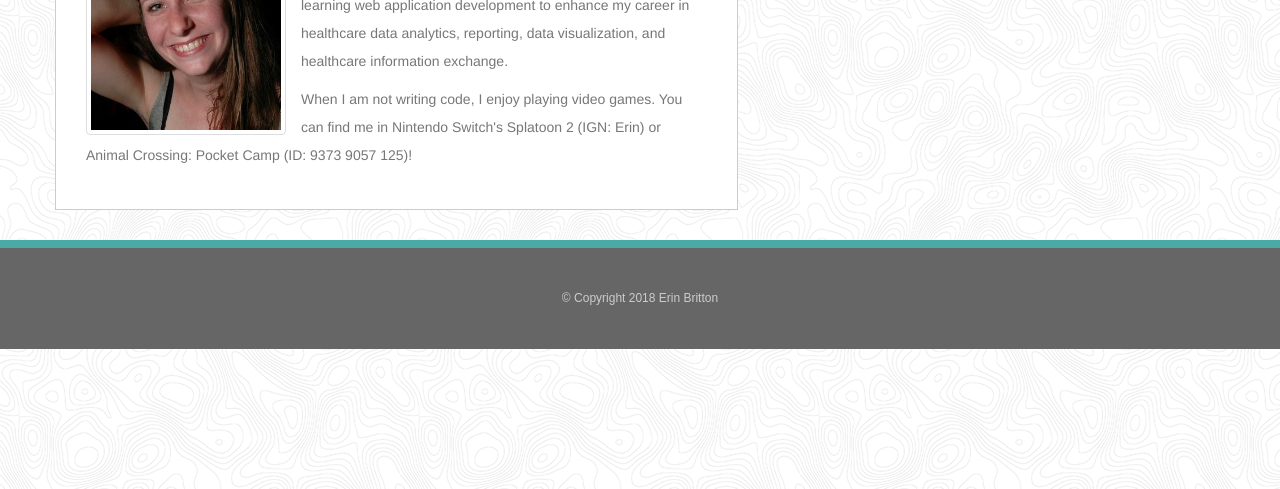
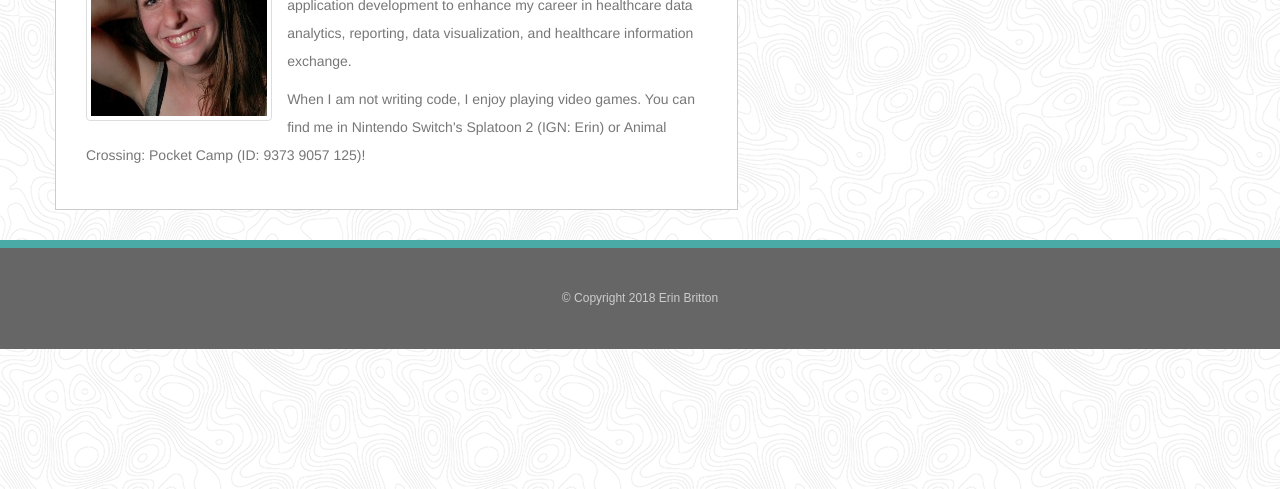
Before and after one commit to erinlbritton/Bootstrap-Portfolio, a plain HTML site: page index.html in a window 1280 px wide. Shown: the part 311-800 px from the top of the page. Drawn offline with nearby package versions, Linux system fonts and the light colour scheme.

Commit message:
Changed image width to percentage

```diff
--- a/assets/css/style.css
+++ b/assets/css/style.css
@@ -154,6 +154,8 @@ a:hover {
 .img {
     max-width: 200px;
     max-height: 200px;
+    width: 30%;
+    height: auto;
 }
 
 .pull-left {
```
